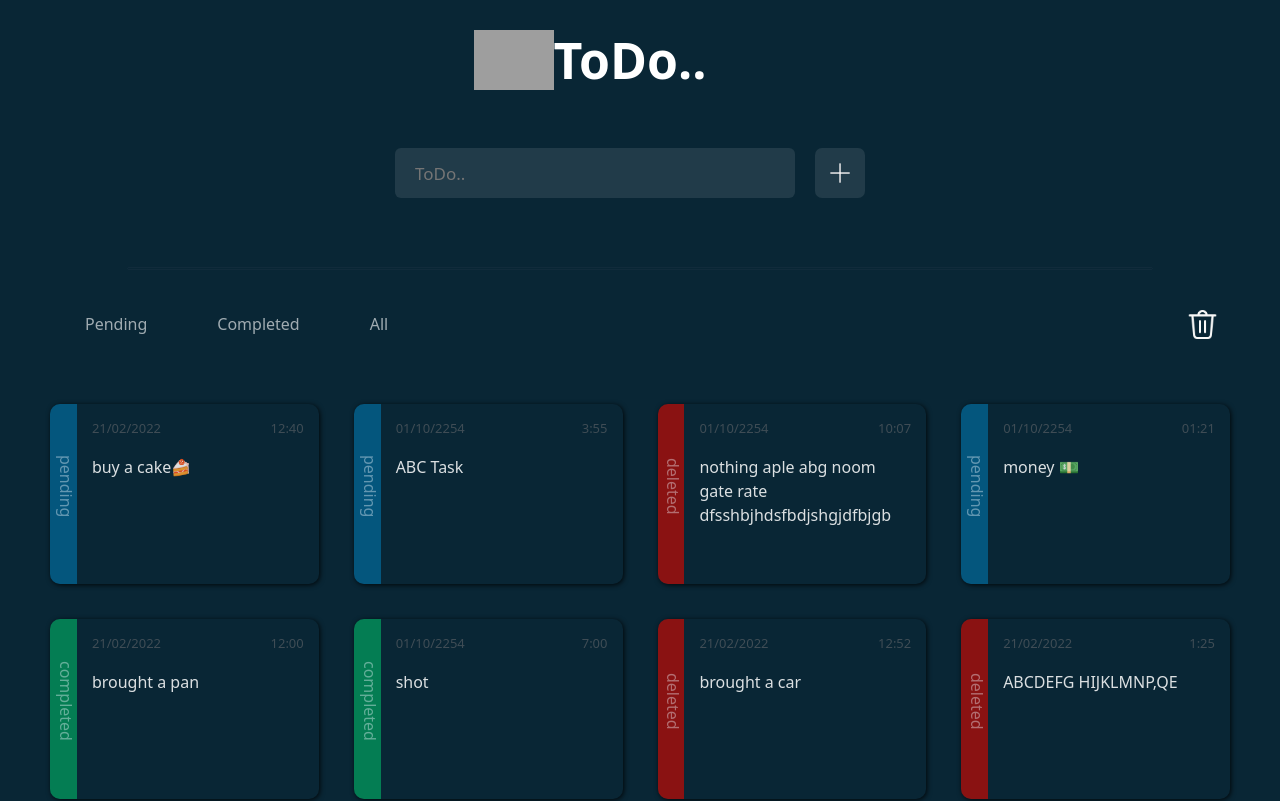
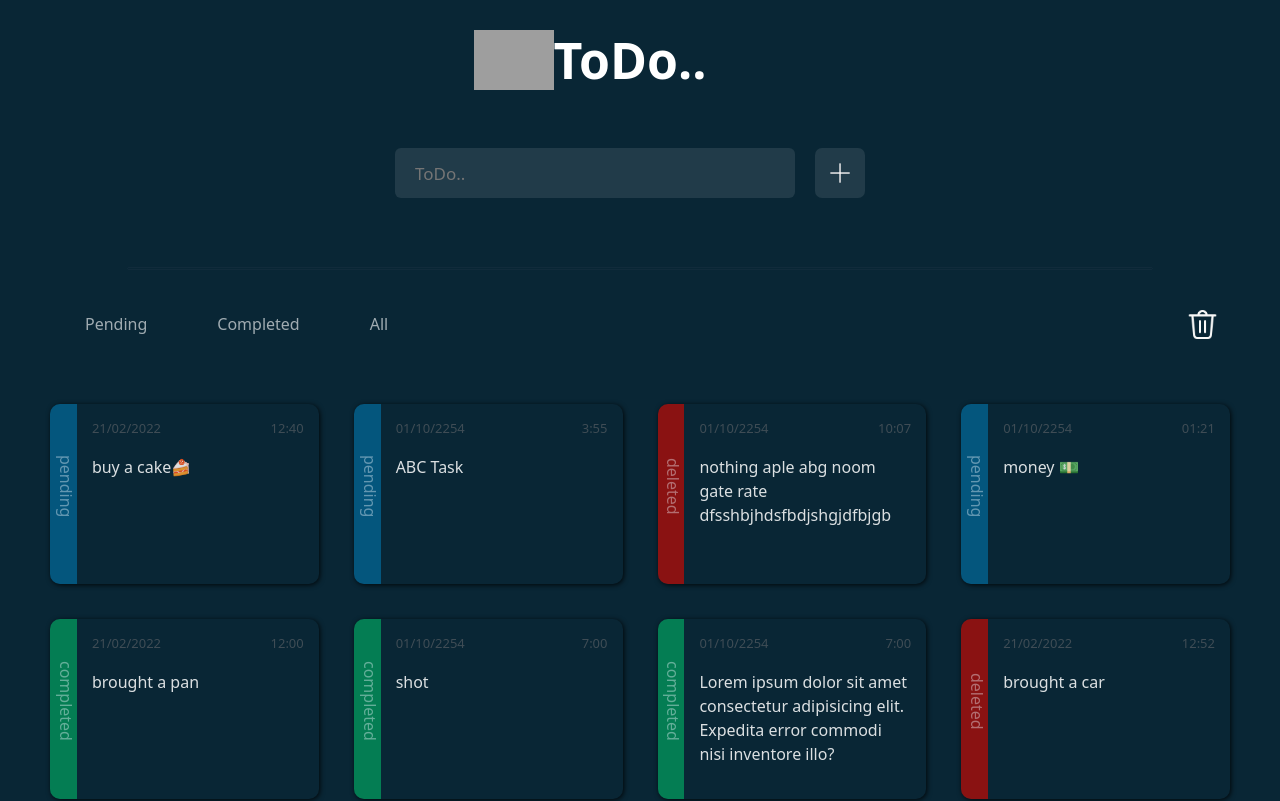
Before and after one commit to RAHEEMUDHEEN-MA/react_futura, a React (Create React App) app: page /all in a window 1280 px wide. Shown: the top 801 px of the page. Built offline with nearby package versions, Linux system fonts and the light colour scheme; grey boxes are pictures that could not be loaded.

Commit message:
respoonsive todo

```diff
--- a/src/Test_works/ToDo/Styles/EditToDo.css
+++ b/src/Test_works/ToDo/Styles/EditToDo.css
@@ -6,7 +6,7 @@
 .editpage {
   width: 100%;
   height: 100vh;
-  background-color: #2c2a2d;
+  background-color: #092635;
   display: flex;
   justify-content: center;
   align-items: center;
--- a/src/Test_works/ToDo/ToDoData.js
+++ b/src/Test_works/ToDo/ToDoData.js
@@ -1,14 +1,73 @@
-const ToDodataArray=[
-    {id:1,date:"21/02/2022",time:"12:40",todo:"buy a cake🍰" ,status:"pending",},
-    {id:2,date:"01/10/2254",time:"3:55",todo:"ABC Task",status:"pending"},
-    {id:3,date:"01/10/2254",time:"10:07",todo:"nothing aple abg noom gate rate dfsshbjhdsfbdjshgjdfbjgb",status:"deleted"},
-    {id:4,date:"01/10/2254",time:"01:21",todo:"money 💵",status:"pending"},
-    {id:5,date:"21/02/2022",time:"12:00",todo:"brought a pan",status:"completed"},
-    {id:6,date:"01/10/2254",time:"7:00",todo:"shot",status:"completed"},
-    {id:7,date:"21/02/2022",time:"12:52",todo:"brought a car",status:"deleted"},
-    {id:7,date:"21/02/2022",time:"1:25",todo:"ABCDEFG HIJKLMNP,QE",status:"deleted"},
-    {id:4,date:"01/10/2254",time:"4:00",todo:"Movie ",status:"pending"},
-
-
-]
-export default ToDodataArray
+const ToDodataArray = [
+  {
+    id: 1,
+    date: "21/02/2022",
+    time: "12:40",
+    todo: "buy a cake🍰",
+    status: "pending",
+  },
+  {
+    id: 2,
+    date: "01/10/2254",
+    time: "3:55",
+    todo: "ABC Task",
+    status: "pending",
+  },
+  {
+    id: 3,
+    date: "01/10/2254",
+    time: "10:07",
+    todo: "nothing aple abg noom gate rate dfsshbjhdsfbdjshgjdfbjgb",
+    status: "deleted",
+  },
+  {
+    id: 4,
+    date: "01/10/2254",
+    time: "01:21",
+    todo: "money 💵",
+    status: "pending",
+  },
+  {
+    id: 5,
+    date: "21/02/2022",
+    time: "12:00",
+    todo: "brought a pan",
+    status: "completed",
+  },
+  {
+    id: 6,
+    date: "01/10/2254",
+    time: "7:00",
+    todo: "shot",
+    status: "completed",
+  },
+  {
+    id: 6,
+    date: "01/10/2254",
+    time: "7:00",
+    todo: "Lorem ipsum dolor sit amet consectetur adipisicing elit. Expedita error commodi nisi inventore  illo?",
+    status: "completed",
+  },
+  {
+    id: 7,
+    date: "21/02/2022",
+    time: "12:52",
+    todo: "brought a car",
+    status: "deleted",
+  },
+  {
+    id: 7,
+    date: "21/02/2022",
+    time: "1:25",
+    todo: "ABCDEFG HIJKLMNP,QE",
+    status: "deleted",
+  },
+  {
+    id: 4,
+    date: "01/10/2254",
+    time: "4:00",
+    todo: "Movie ",
+    status: "pending",
+  },
+];
+export default ToDodataArray;
```
